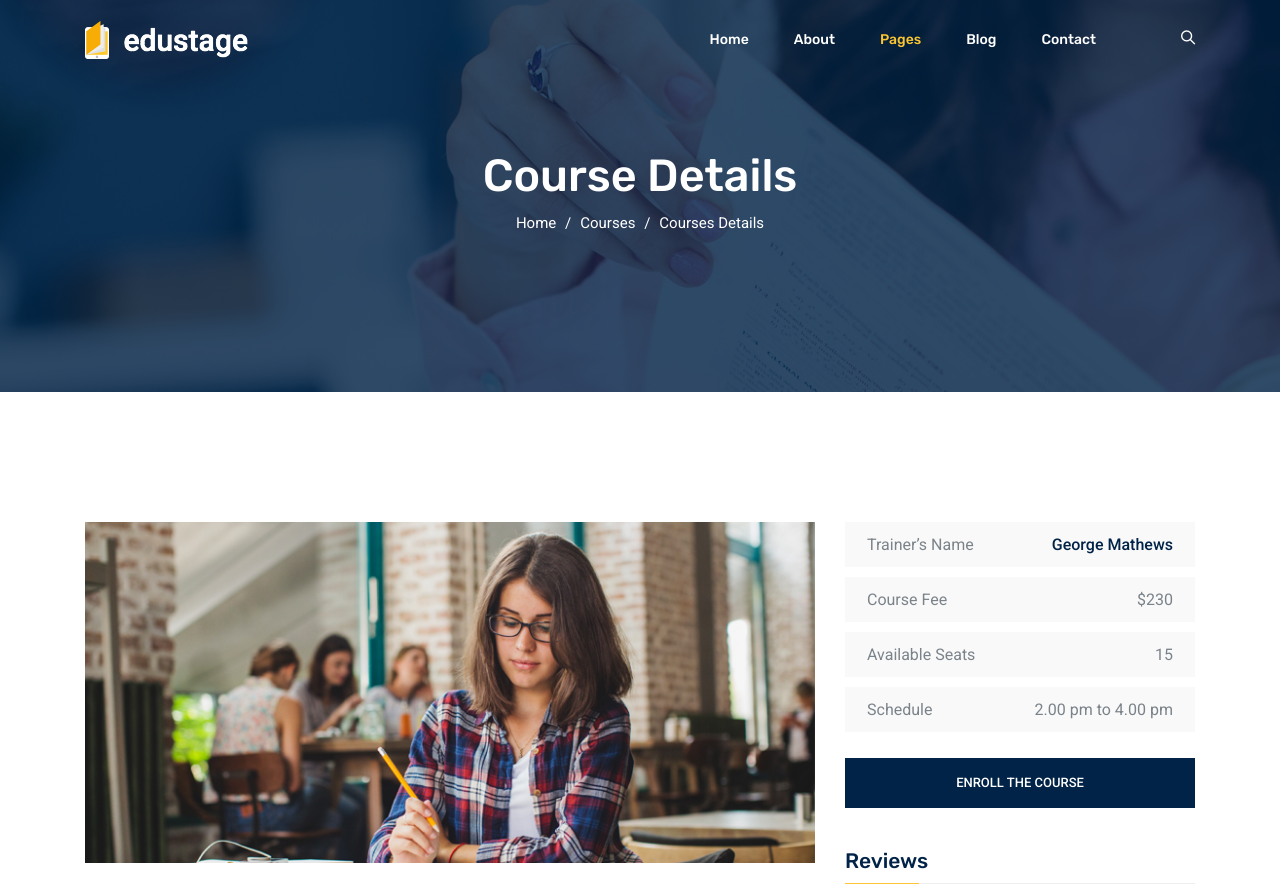
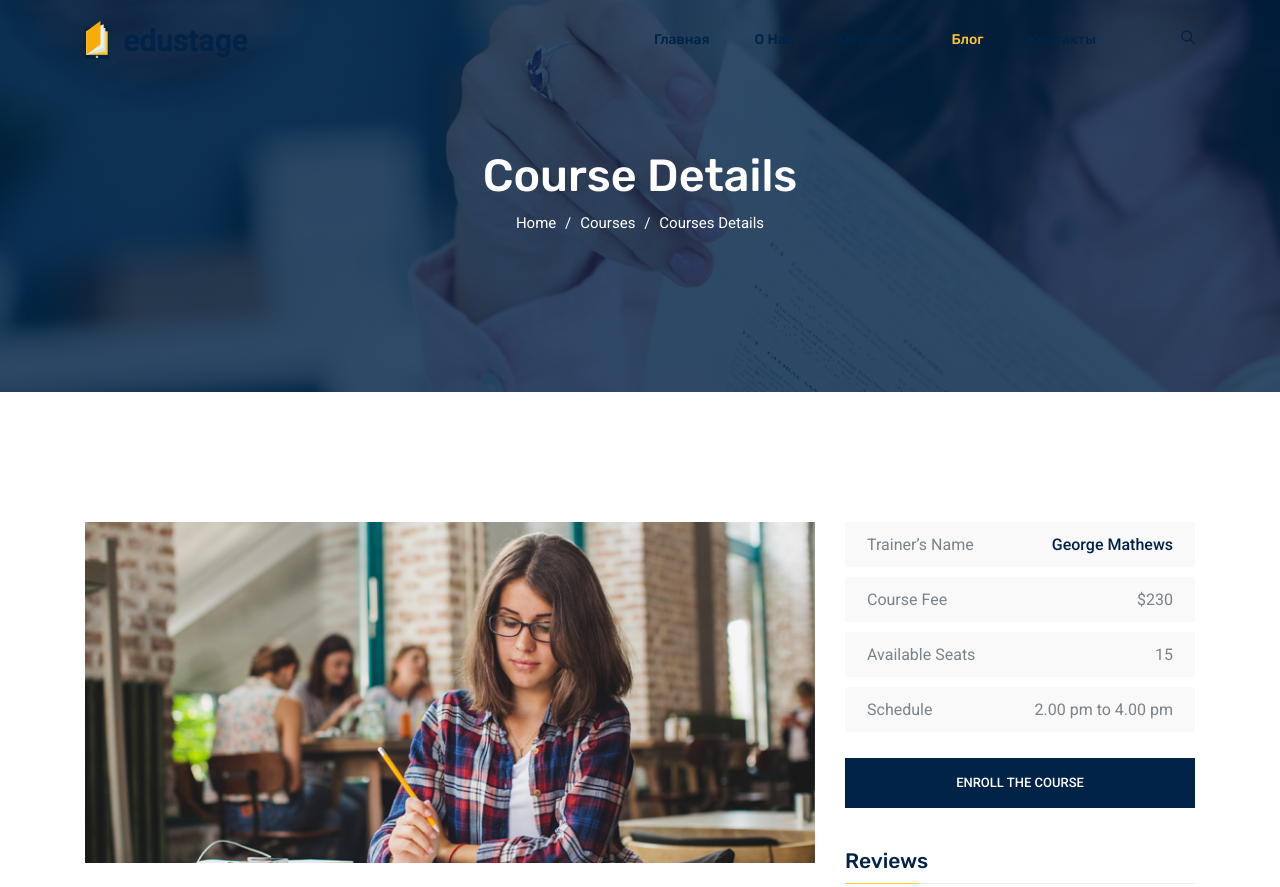
Before and after one commit to tmtmfmu/edustage, a plain HTML site: page course-details.html in a window 1280 px wide. Shown: the top 887 px of the page. Drawn offline with Linux system fonts and the light colour scheme; some packages are replaced by stand-ins of ours.

Commit message:
Update course-details.html

```diff
--- a/course-details.html
+++ b/course-details.html
@@ -21,7 +21,7 @@
 
   <body>
     <!--================ Start Header Menu Area =================-->
-    <header class="header_area white-header">
+    <header class="header_area">
       <div class="main_menu">
         <div class="search_input" id="search_input_box">
           <div class="container">
@@ -45,9 +45,9 @@
         <nav class="navbar navbar-expand-lg navbar-light">
           <div class="container">
             <!-- Brand and toggle get grouped for better mobile display -->
-            <a class="navbar-brand" href="index.html">
-              <img class="logo-2" src="img/logo2.png" alt="" />
-            </a>
+            <a class="navbar-brand logo_h" href="index.html"
+              ><img src="img/logo.png" alt=""
+            /></a>
             <button
               class="navbar-toggler"
               type="button"
@@ -67,10 +67,34 @@
             >
               <ul class="nav navbar-nav menu_nav ml-auto">
                 <li class="nav-item">
-                  <a class="nav-link" href="index.html">Home</a>
+                  <a class="nav-link" href="index.html">Главная</a>
                 </li>
                 <li class="nav-item">
-                  <a class="nav-link" href="about-us.html">About</a>
+                  <a class="nav-link" href="about-us.html">О нас</a>
+                </li>
+                <li class="nav-item submenu dropdown">
+                  <a
+                    href="#"
+                    class="nav-link dropdown-toggle"
+                    data-toggle="dropdown"
+                    role="button"
+                    aria-haspopup="true"
+                    aria-expanded="false"
+                    >Обучение</a
+                  >
+                  <ul class="dropdown-menu">
+                    <li class="nav-item">
+                      <a class="nav-link" href="courses.html">Курсы</a>
+                    </li>
+                    <li class="nav-item">
+                      <a class="nav-link" href="course-details.html"
+                        >Подробнее</a
+                      >
+                    </li>
+                    <li class="nav-item">
+                      <a class="nav-link" href="elements.html">Детали</a>
+                    </li>
+                  </ul>
                 </li>
                 <li class="nav-item submenu dropdown active">
                   <a
@@ -80,45 +104,21 @@
                     role="button"
                     aria-haspopup="true"
                     aria-expanded="false"
-                    >Pages</a
+                    >Блог</a
                   >
                   <ul class="dropdown-menu">
                     <li class="nav-item">
-                      <a class="nav-link" href="courses.html">Courses</a>
-                    </li>
-                    <li class="nav-item">
-                      <a class="nav-link" href="course-details.html"
-                        >Course Details</a
-                      >
-                    </li>
-                    <li class="nav-item">
-                      <a class="nav-link" href="elements.html">Elements</a>
-                    </li>
-                  </ul>
-                </li>
-                <li class="nav-item submenu dropdown">
-                  <a
-                    href="#"
-                    class="nav-link dropdown-toggle"
-                    data-toggle="dropdown"
-                    role="button"
-                    aria-haspopup="true"
-                    aria-expanded="false"
-                    >Blog</a
-                  >
-                  <ul class="dropdown-menu">
-                    <li class="nav-item">
-                      <a class="nav-link" href="blog.html">Blog</a>
+                      <a class="nav-link" href="blog.html">Блог</a>
                     </li>
                     <li class="nav-item">
                       <a class="nav-link" href="single-blog.html"
-                        >Blog Details</a
+                        >Подробнее</a
                       >
                     </li>
                   </ul>
                 </li>
                 <li class="nav-item">
-                  <a class="nav-link" href="contact.html">Contact</a>
+                  <a class="nav-link" href="contact.html">Контакты</a>
                 </li>
                 <li class="nav-item">
                   <a href="#" class="nav-link search" id="search">
```
